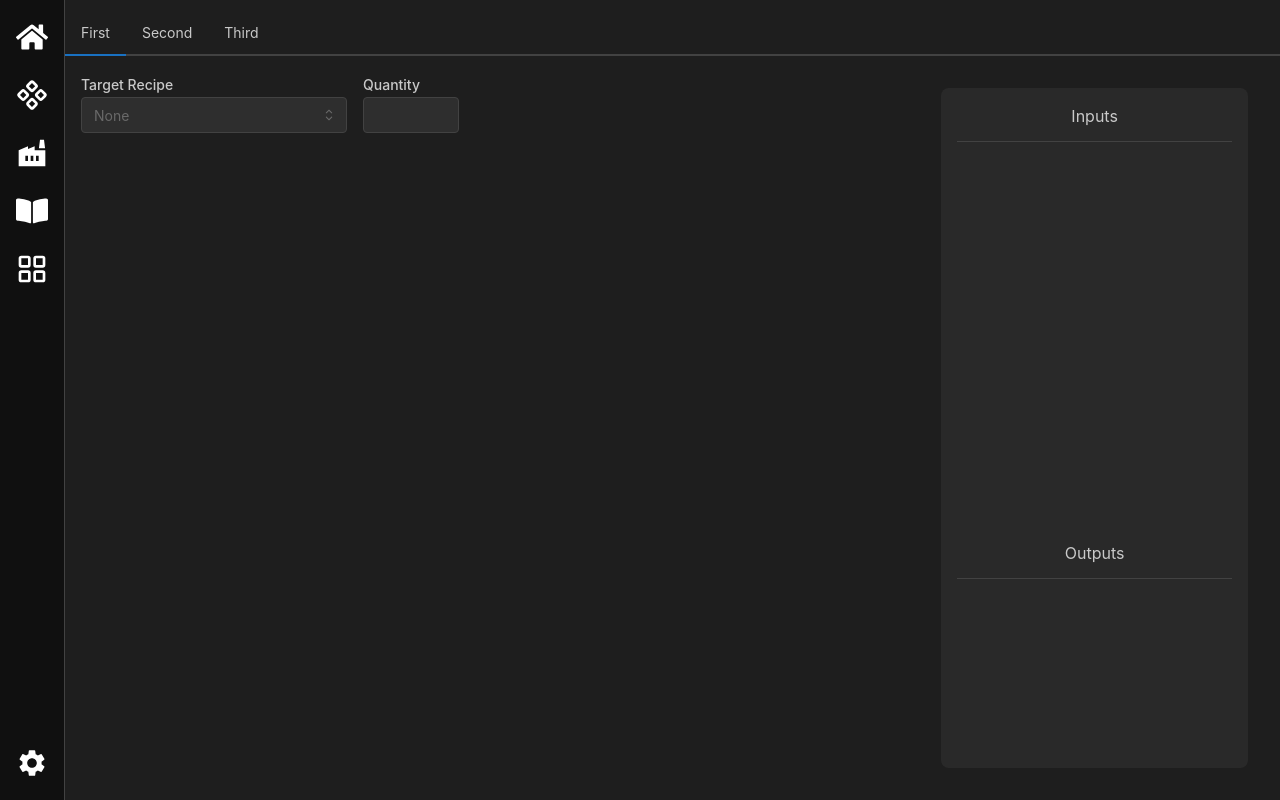
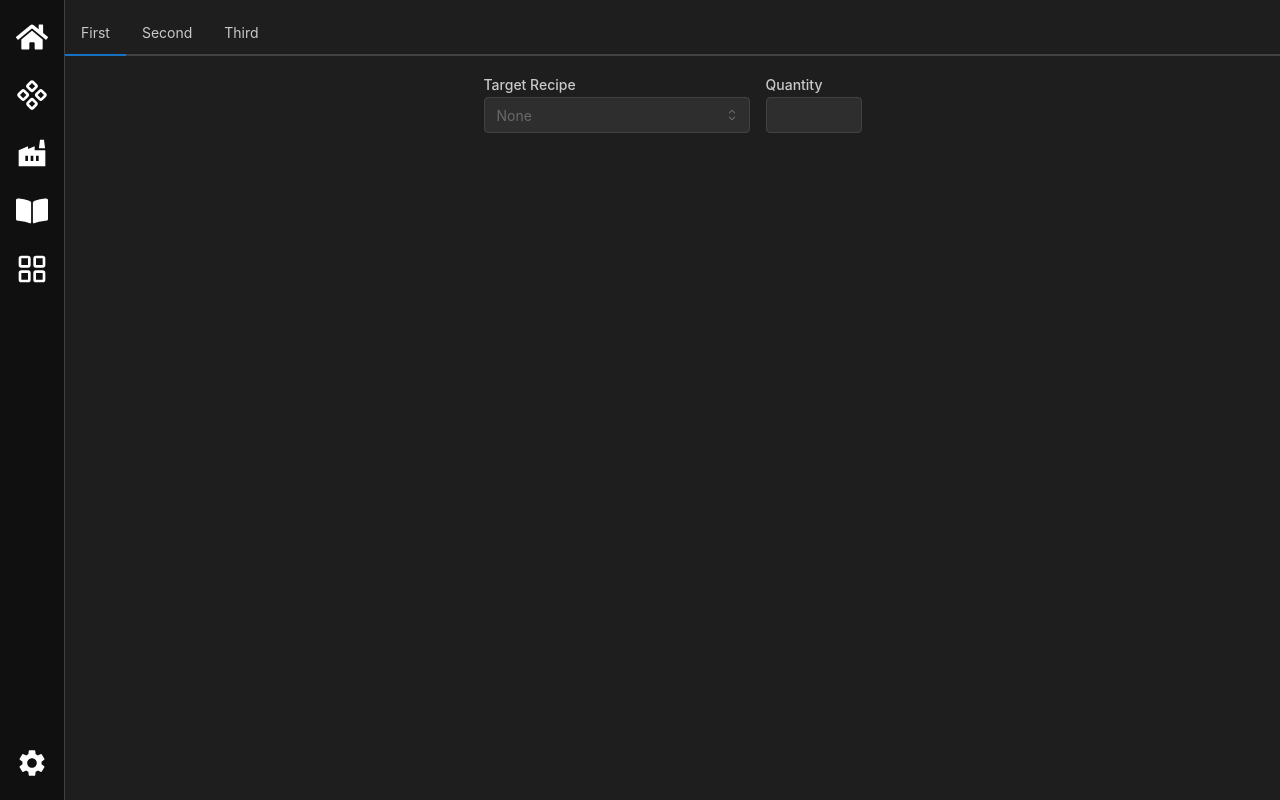
Before and after one commit to JamesPRobertson/eager-ermine, a React (Vite) app: page /planner in a window 1280 px wide. Built offline with nearby package versions, Linux system fonts and the light colour scheme.

Commit message:
Currently overhauling line controls

```diff
--- a/src/pages/Planner/PlannerPage.tsx
+++ b/src/pages/Planner/PlannerPage.tsx
@@ -1,5 +1,5 @@
 import { Stack, Tabs } from "@mantine/core";
-import { LineControls } from "./components/LineControls/LineControls";
+import { LineControls } from "./components/LineControls/AlternateLineControls";
 
 import classes from "./PlannerPage.module.css";
 
--- /dev/null
+++ b/src/pages/Planner/components/LineControls/AlternateLineControls.tsx
@@ -0,0 +1,126 @@
+import { Group, NumberInput, Select, Stack, Table, Text } from "@mantine/core";
+
+import classes from "./LineControls.module.css";
+import { useMemo, useState } from "react";
+
+import { database } from "lib/database";
+
+type ValueLabelPair = {
+  label?: string;
+  value?: string;
+};
+
+const ListEntry = ({ name, quantity, rate }: any) => {
+  return (
+    <Table.Tr>
+      <Table.Td>{name}</Table.Td>
+      <Table.Td ta="end">{quantity}</Table.Td>
+      <Table.Td ta="end">{quantity * rate}</Table.Td>
+      <Table.Td ta="end">{(quantity * rate) / 60}</Table.Td>
+    </Table.Tr>
+  );
+};
+
+type RecipePlan = {
+  inputs: { name: string; quantity: number }[];
+  outputs: { name: string; quantity: number }[];
+  rate?: number;
+};
+
+function createRecipePlan(selectedRecipe?: Recipe, quantity?: number): RecipePlan {
+  if (!selectedRecipe || quantity === undefined) {
+    return {} as RecipePlan;
+  }
+
+  let newRecipePlan: RecipePlan = { inputs: [], outputs: [] };
+
+  selectedRecipe.inputs.map((value: Input) => {
+    newRecipePlan.inputs.push({
+      name: database.items[value.id].name,
+      quantity: value.quantity * quantity
+    });
+  });
+
+  selectedRecipe.outputs.map((value: Output) => {
+    newRecipePlan.outputs.push({
+      name: database.items[value.id].name,
+      quantity: value.quantity * quantity
+    });
+  });
+
+  newRecipePlan.rate = selectedRecipe.baseRate;
+
+  return newRecipePlan;
+}
+
+const ItemTable = ({ data, rate, ...props }: any) => {
+  return (
+    <Stack {...props} className={classes.table}>
+      <Table highlightOnHover>
+        <Table.Thead>
+          <Table.Tr>
+            <Table.Th>Name</Table.Th>
+            <Table.Th ta="end">Quantity</Table.Th>
+            <Table.Th ta="end">Per Minute</Table.Th>
+            <Table.Th ta="end">Per Second</Table.Th>
+          </Table.Tr>
+        </Table.Thead>
+        <Table.Tbody>
+          {data &&
+            data.map((val: { name: string; quantity: number }) => <ListEntry key={val.name} {...val} rate={rate} />)}
+        </Table.Tbody>
+      </Table>
+    </Stack>
+  );
+};
+
+export const LineControls = () => {
+  const [selectedRecipe, setSelectedRecipe] = useState<Recipe>();
+  const [recipeQuantity, setRecipeQuantity] = useState<number>();
+
+  const availableRecipes: ValueLabelPair[] = useMemo<ValueLabelPair[]>(
+    () =>
+      Object.entries(database.recipes).map((entry: [string, Recipe], index: number) => ({
+        value: `${index}`,
+        label: `${entry[1].name}`
+      })),
+    [database.recipes]
+  );
+
+  const currentPlan = createRecipePlan(selectedRecipe, recipeQuantity);
+
+  return (
+    <Stack w="100%" h="100%" gap="lg">
+      <Group justify="center">
+        <Select
+          label="Target Recipe"
+          placeholder="None"
+          clearable
+          searchable
+          data={availableRecipes}
+          onChange={(value) => {
+            setSelectedRecipe(database.recipes[value]);
+          }}
+        />
+        <NumberInput
+          label="Quantity"
+          hideControls
+          allowNegative={false}
+          w="6em"
+          onChange={(value) => {
+            setRecipeQuantity(value);
+          }}
+        />
+        {selectedRecipe && recipeQuantity && currentPlan.rate && (
+          <Text>Base rate: {currentPlan.rate ?? "unknown"} per minute</Text>
+        )}
+      </Group>
+      {selectedRecipe && recipeQuantity && (
+        <>
+          <ItemTable flex={1} title="Inputs" data={currentPlan.inputs} rate={currentPlan.rate} />
+          <ItemTable flex={1} title="Outputs" data={currentPlan.outputs} rate={currentPlan.rate} />
+        </>
+      )}
+    </Stack>
+  );
+};
--- a/src/pages/Planner/components/LineControls/LineControls.module.css
+++ b/src/pages/Planner/components/LineControls/LineControls.module.css
@@ -1,5 +1,5 @@
 .aside {
-  flex: 1;
+  flex: 2;
   margin: 1em;
   padding: 1em;
   background-color: rgba(255, 255, 255, 0.05);
@@ -16,3 +16,10 @@
   color: white;
   font-weight: 600;
 }
+
+.table {
+  border-radius: 8px;
+  background-color: rgba(255, 255, 255, 0.03);
+  padding: 0.5em
+
+}
--- a/src/pages/Planner/components/LineControls/LineControls.tsx
+++ b/src/pages/Planner/components/LineControls/LineControls.tsx
@@ -15,14 +15,15 @@ const ListEntry = ({ name, quantity, rate }: any) => {
     <Group className={classes.listEntry}>
       <Text className={classes.listEntryText}>{name}</Text>
       <Divider style={{ marginLeft: "auto" }} orientation="vertical" />
-      <Text w={32} ta="end">
+      <Text ta="end">
         {quantity}
       </Text>
       {rate !== undefined && (
         <>
           <Divider orientation="vertical" />
           <Text ta="end">
-            {quantity * rate} / m
+            {quantity * rate}
+            {/* {(quantity * rate) / 60} <-- per second! */}
           </Text>
         </>
       )}
@@ -83,7 +84,7 @@ export const LineControls = () => {
 
   return (
     <Flex w="100%" h="100%" gap="lg">
-      <Stack flex={3}>
+      <Stack flex={5}>
         <Group>
           <Select
             label="Target Recipe"
```
